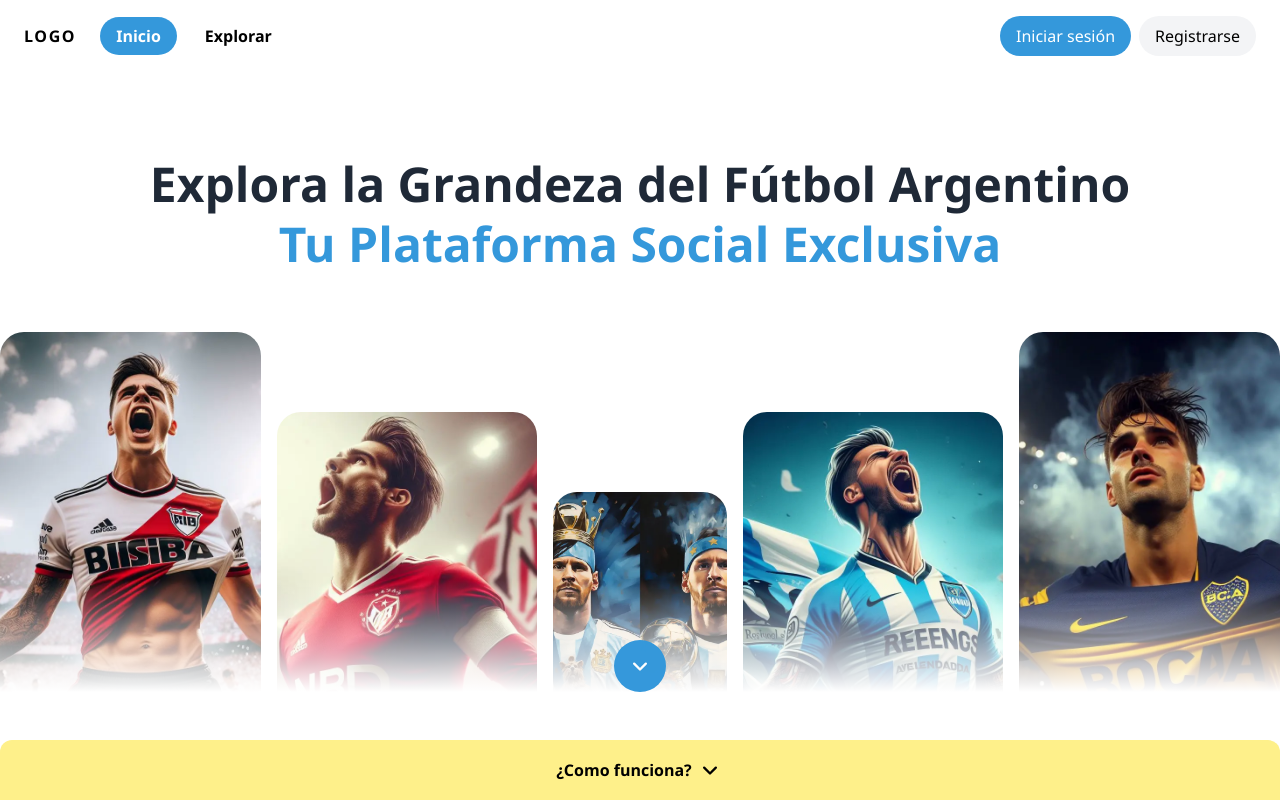
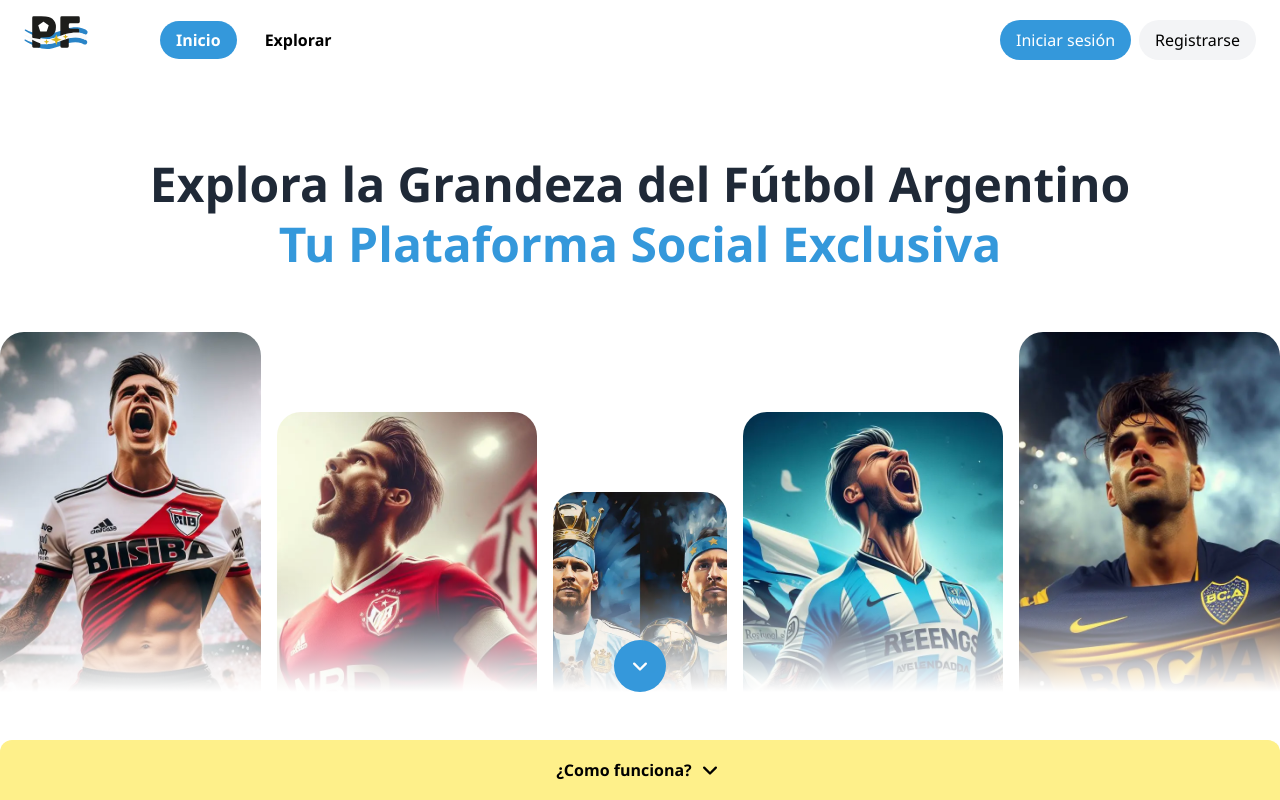
Before and after one commit to No-Country/C15-17-FT-REACT-NODE, a React (Vite) app in the folder Frontend/: page / in a window 1280 px wide. Shown: the top 800 px of the page. Built offline with nearby package versions, Linux system fonts and the light colour scheme.

Commit message:
FEAT: la pagina explore y detail pin ya se pueden ver sin loguearse

```diff
--- a/Frontend/index.html
+++ b/Frontend/index.html
@@ -1,8 +1,8 @@
 <!doctype html>
-<html lang="en">
+<html lang="es">
   <head>
     <meta charset="UTF-8" />
-    <link rel="icon" type="image/svg+xml" href="/vite.svg" />
+    <link rel="icon" type="image/svg+xml" href="/favicon.ico.svg" />
     <meta name="viewport" content="width=device-width, initial-scale=1.0" />
     <title>PictureFlow</title>
   </head>
--- a/Frontend/src/components/Root/DetailPin/DetailPin.jsx
+++ b/Frontend/src/components/Root/DetailPin/DetailPin.jsx
@@ -16,7 +16,7 @@ export function DetailPin({ pin }) {
 
 
   const [openModal, setOpenModal] = useState(false)
-  const { user } = useAuth()
+  const { user, isAuth } = useAuth()
 
   const onOpen = () => setOpenModal(!openModal)
 
@@ -31,7 +31,9 @@ export function DetailPin({ pin }) {
 
                         <div className="flex justify-between items-center w-full">
                             <ButtonIcon onClick={onOpen} className='p-1'><IconDownload /></ButtonIcon>
-                            <ButtonSave pinId={pin._id}/>
+                            {
+                                isAuth && <ButtonSave pinId={pin._id}/>
+                            }
                         </div>
 
 
@@ -59,6 +61,9 @@ export function DetailPin({ pin }) {
                             </div>
 
                             {/* Comentarios   */}
+                            {
+                             !isAuth ? <p className="text-center text-lg text-gray-500 pt-12">Debes conectarte para ver los comentarios! <Link to='/auth/login' className="text-primary hover:underline">Ingresa aquí</Link></p>
+                              :
                                 <div className="space-y-6">
 
                                         <div className="flex justify-between items-center w-full">
@@ -82,9 +87,13 @@ export function DetailPin({ pin }) {
                                         </section>
                                 </div>
 
+                            }
+
                         </section>
 
                         {/* Actions Pin */}
+                        {
+                            isAuth &&
                             <div className="space-y-3">
                                     <div className="flex w-full items-center justify-between">
                                         <p className="text-xl font-medium">{pin.comments.length} comentarios</p>
@@ -98,6 +107,7 @@ export function DetailPin({ pin }) {
                                         <InputComment />
                                     </div>
                             </div>
+                        }
                     </section>
 
         </article>
--- a/Frontend/src/components/Root/Home/Nav.jsx
+++ b/Frontend/src/components/Root/Home/Nav.jsx
@@ -4,6 +4,7 @@ import { useAuth } from "../../../hooks/useAuth";
 import { DropDown } from '../../shared/Dropdown'
 import { Search } from "../../shared/Search";
 import { Menu } from "@headlessui/react";
+import { Logo } from "../../shared/Logo";
 
 
 export function Nav() {
@@ -14,7 +15,7 @@ export function Nav() {
   return (
     <>
             <nav className="flex gap-x-6 items-center  w-full">
-                <h3 className="font-semibold tracking-widest">LOGO</h3>
+                <Logo />
                 <ul className="lg:flex gap-x-3 items-center hidden font-semibold ">
                     <li >
                         <NavLink
--- a/Frontend/src/components/Root/LandingPage/Nav.jsx
+++ b/Frontend/src/components/Root/LandingPage/Nav.jsx
@@ -1,12 +1,13 @@
 import { LinkButton } from "../../ui/LinkButton";
 import { NavLink } from "react-router-dom";
+import { Logo } from "../../shared/Logo";
 
 
 export function Nav () {
     return (
         <>
             <nav className="flex gap-x-6 items-center  w-full">
-                <h3 className="font-semibold tracking-widest">LOGO</h3>
+                <Logo />
                 <ul className="lg:flex gap-x-3 items-center hidden font-semibold ">
                     <li >
                         <NavLink
--- /dev/null
+++ b/Frontend/src/components/shared/Logo.jsx
@@ -0,0 +1,10 @@
+import { Link } from 'react-router-dom'
+
+
+export function Logo() {
+  return (
+    <Link to={'/'} className='w-28'>
+      <img src='/logo.svg' className='w-16 h-12 object-cover'/>
+    </Link>
+  )
+}
--- a/Frontend/src/components/shared/Pin.jsx
+++ b/Frontend/src/components/shared/Pin.jsx
@@ -1,15 +1,22 @@
 import { Link } from "react-router-dom";
+import { useAuth } from "../../hooks/useAuth";
 import { ButtonSave } from "./ButtonSave";
 
 export function Pin ({ pin, isSave=false }) {
+
+    const { isAuth } = useAuth()
+
     return (
         <article  style={{ breakInside: 'avoid' }}>
             <Link to={`/pin/${pin._id}`} className=" group  cursor-pointer flex flex-col">
                 <picture className="relative">
                     <img src={pin.image.url} className=' rounded-xl block'/>
-                    <div className={`${isSave && 'hidden'} w-full h-full absolute top-0 left-0 bg-black/40 rounded-xl flex justify-end items-start px-4 py-2 opacity-0 group-hover:opacity-100 transition-all`}>
-                        <ButtonSave onClick={(e) => e.stopPropagation()} pinId={pin._id}/>
-                    </div>
+                    {
+                        isAuth &&
+                        <div className={`${isSave && 'hidden'} w-full h-full absolute top-0 left-0 bg-black/40 rounded-xl flex justify-end items-start px-4 py-2 opacity-0 group-hover:opacity-100 transition-all`}>
+                            <ButtonSave onClick={(e) => e.stopPropagation()} pinId={pin._id}/>
+                        </div>
+                    }
                 </picture>
                 <h4 className="text-sm font-medium w-full truncate pt-2">{pin?.title}</h4>
                 <div className=" flex-col gap-y-2 py-2">
--- a/Frontend/src/pages/home/DetailPinPage.jsx
+++ b/Frontend/src/pages/home/DetailPinPage.jsx
@@ -3,26 +3,22 @@ import { IconArrowLeft } from "../../components/icons/IconArrowLeft"
 import { usePins, usePinsById } from "../../hooks/usePins"
 import { PinList } from "../../components/shared/PinList"
 import { LinkIcon } from "../../components/ui/LinkIcon"
-import { Navigate, useParams } from "react-router-dom"
+import { useParams } from "react-router-dom"
 import { useAuth } from "../../hooks/useAuth"
-import { toast } from "react-toastify"
 
 
 export function DetailPagePin () {
 
   const { id } = useParams()
 
-  const { isAuth, isLoading : isLoad } = useAuth()
+  const { isLoading : isLoad } = useAuth()
 
   const {data : pin, isLoading : isLoadPin} = usePinsById({ id })
   const {data, isLoading} = usePins()
 
-    if(isLoading || isLoadPin) return <div>Loading...</div>
+  if(isLoad || isLoading || isLoadPin ) return <div>Loading...</div>
 
-    if(!isLoad && !isAuth) {
-        toast.error('Para acceder debes autenticarte')
-        return <Navigate to='/auth/login'/>
-      }
+
 
     return (
         <section className="relative px-4 lg:px-0">
--- a/Frontend/src/pages/home/ExplorePage.jsx
+++ b/Frontend/src/pages/home/ExplorePage.jsx
@@ -1,9 +1,11 @@
 import { Card } from "../../components/Root/ExplorePage/Card";
+import { useAuth } from "../../hooks/useAuth";
 import { useTeams } from "../../hooks/useTeams";
 
 
 export function ExplorePage() {
 
+  const { isAuth } = useAuth()
   const { data, isLoading, isError } = useTeams()
 
 
@@ -11,7 +13,7 @@ export function ExplorePage() {
   if(isError) return <p>Hubo un error...</p>
 
   return (
-    <section className="flex flex-col pt-8 gap-y-0.5 items-center w-full justify-center pb-12 lg:pb-6 text-center">
+    <section className={`flex flex-col pt-8 gap-y-0.5 items-center w-full justify-center pb-12 lg:pb-6 text-center ${!isAuth && 'px-8'}`}>
       <h3 className="text-xl font-semibold text-gray-800">Explora nuestro futbol</h3>
       <h2 className="text-3xl font-semibold text-gray-900 mb-8">Sigue a tus equipos favoritos</h2>
 
--- a/Frontend/src/pages/home/TeamPage.jsx
+++ b/Frontend/src/pages/home/TeamPage.jsx
@@ -3,12 +3,14 @@ import { PinList  } from '../../components/shared/PinList'
 import { LinkIcon } from "../../components/ui/LinkIcon"
 import { usePinsByTeam } from "../../hooks/usePins"
 import { useParams } from "react-router-dom"
+import { useAuth } from "../../hooks/useAuth"
 
 
 export function TeamPage() {
 
     const { team } = useParams()
 
+    const { isAuth } = useAuth()
     const {data, isLoading} = usePinsByTeam({ team })
 
     if (isLoading) return <p>Cargando...</p>
@@ -16,7 +18,7 @@ export function TeamPage() {
     if (!isLoading && !data?.teams?.length) return <p>No hay equipos en esta secion</p>
 
   return (
-    <section className="flex flex-col gap-y-4 justify-center w-full items-center pb-6">
+    <section className={`flex flex-col gap-y-4 justify-center w-full items-center pb-6 ${!isAuth && 'px-6'}`}>
         <LinkIcon className='fixed top-28 left-4 z-50 bg-gray-100/80 p-3 hover:bg-gray-100' href='/explore'>
                 <IconArrowLeft />
         </LinkIcon>
```
Also changed, not shown: Frontend/public/favicon.ico.svg (added), Frontend/public/logo.svg (added), Frontend/src/App.css (line endings or trailing spaces). Lines whose indentation alone changed are shown as unchanged.
